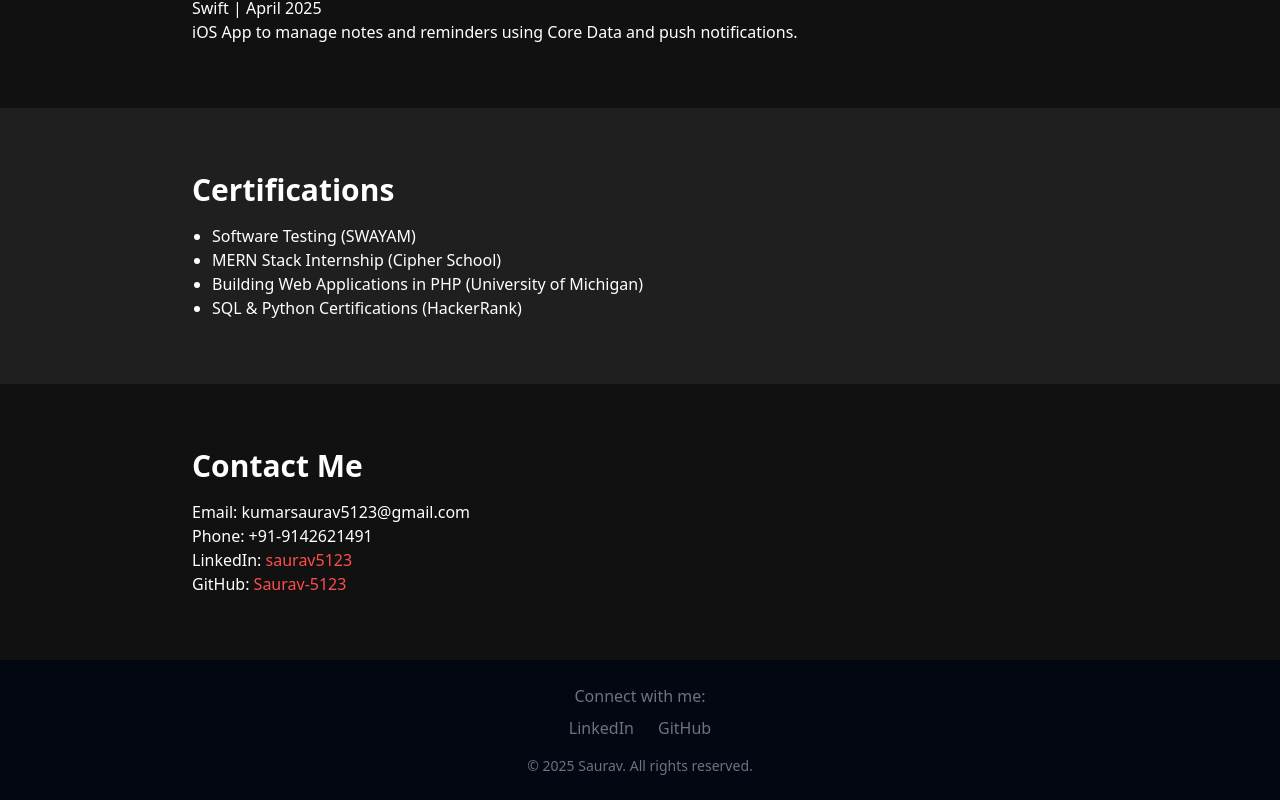
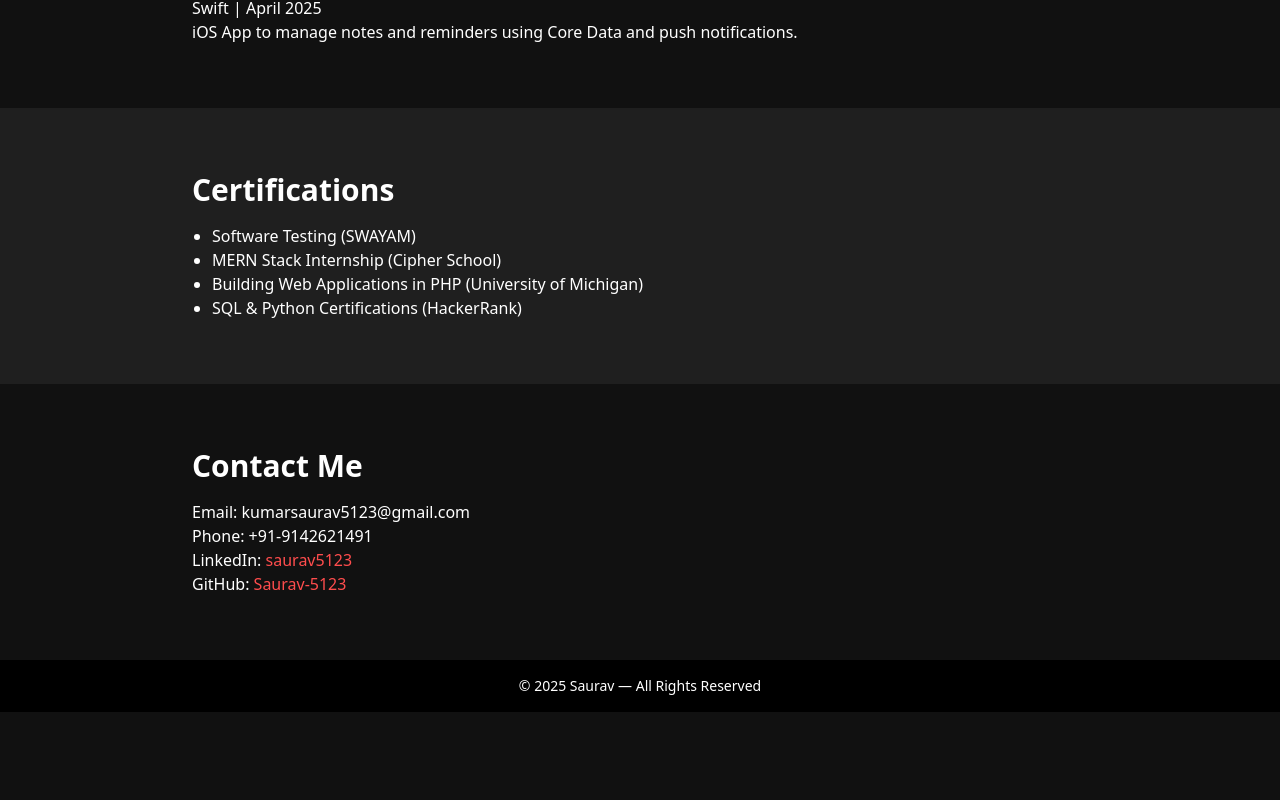
Before and after one commit to Saurav-5123/MERN_Portfolio, a React (Vite) app: page / in a window 1280 px wide. Shown: the part 1416-2216 px from the top of the page. After the commit the page ends 2128 px from the top, so only its background shows below. Built offline with nearby package versions, Linux system fonts and the light colour scheme.

Commit message:
Update Footer.jsx

```diff
--- a/src/components/Footer.jsx
+++ b/src/components/Footer.jsx
@@ -1,12 +1,11 @@
-const Footer = () => (
-  <footer className="bg-gray-950 text-gray-500 text-center py-6">
-    <p>Connect with me:</p>
-    <div className="flex justify-center gap-6 mt-2">
-      <a href="https://www.linkedin.com/in/saurav5123/" target="_blank" className="hover:text-blue-400">LinkedIn</a>
-      <a href="https://github.com/Saurav-5123" target="_blank" className="hover:text-white">GitHub</a>
-    </div>
-    <p className="mt-4 text-sm">© {new Date().getFullYear()} Saurav. All rights reserved.</p>
-  </footer>
-);
+import React from 'react'
 
-export default Footer;
+const Footer = () => {
+  return (
+    <footer className="bg-black py-4 text-center text-sm text-white">
+      © 2025 Saurav — All Rights Reserved
+    </footer>
+  )
+}
+
+export default Footer
```
